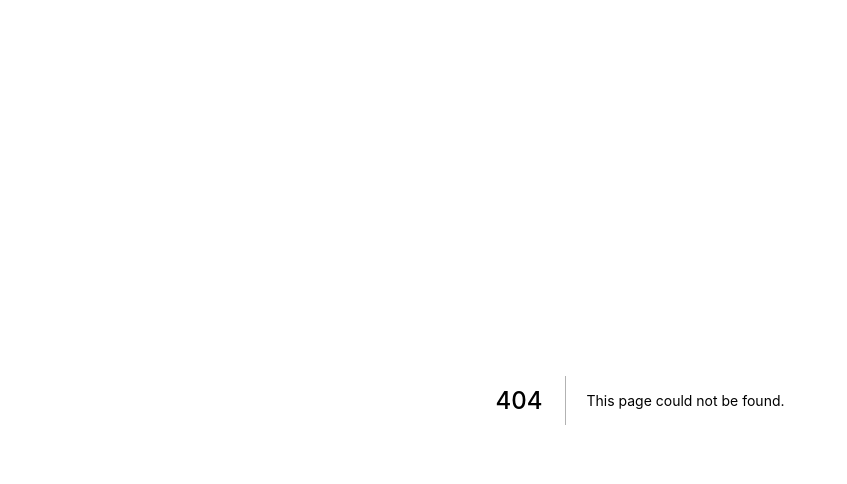
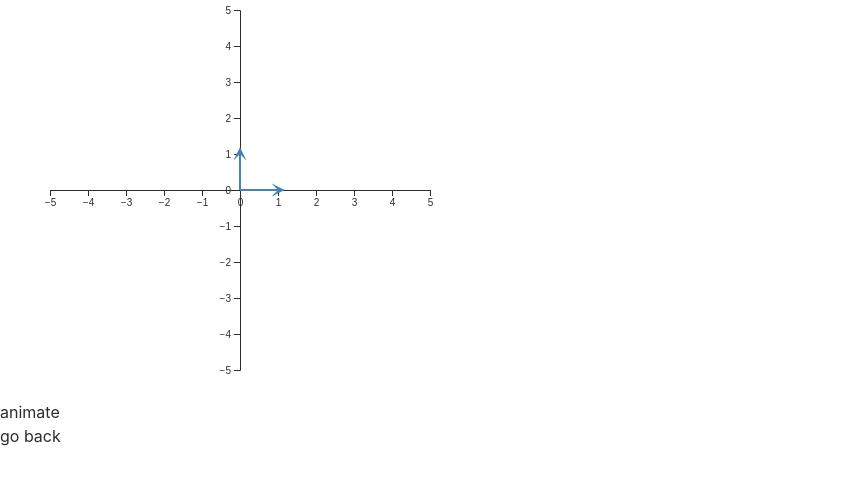
Before and after one commit to saviorocha/vector-space-ifg, a Next.js app: page /animationplane in a window 1280 px wide. Before the commit this address had no page. Shown: the top 484 px of the page, without its empty margins (0-847 px from the left). Built offline with nearby package versions, Linux system fonts and the light colour scheme.

Commit message:
Page navigation

```diff
--- a/components/pagesections/sideBar.tsx
+++ b/components/pagesections/sideBar.tsx
@@ -13,11 +13,13 @@ import useEvents from "../../hooks/useEvents";
 import useList from "../../hooks/useList";
 import { ISideBarProps } from "../../interfaces/interfaces";
 import BarItem from "../ui/BarItem";
+import { useRouter } from 'next/router'
 
 const SideBar: FunctionComponent<ISideBarProps> = ({
   sideBarStyle,
   sideBarRef,
 }) => {
+  const router = useRouter();
   const { setEvents } = useD3Context();
   const { list, setList, stateVecArr, setStateVecArr } = useListContext();
   const { addTransformation } = useList();
@@ -112,7 +114,7 @@ const SideBar: FunctionComponent<ISideBarProps> = ({
         <BarItem
           title={"Executar Transformações"}
           leftIcon={<Play />}
-          handleOnClick={() => {}}
+          handleOnClick={() => {router.push("/animationplane")}}
         />
       </ul>
     </nav>
--- /dev/null
+++ b/pages/animationplane.tsx
@@ -0,0 +1,29 @@
+import { useRouter } from "next/router";
+import { useEffect } from "react";
+import D3PlotAnimation from "../components/d3/D3plotAnimation";
+import { useD3Context } from "../context";
+
+const AnimationPlane = () => {
+  const router = useRouter();
+  const { setEvents } = useD3Context();
+
+  useEffect(() => {
+    setEvents([]);
+  }, []);
+
+  return (
+    <section>
+      <D3PlotAnimation />
+      <br />
+      <button
+        onClick={() => {
+          router.push("/editplane");
+        }}
+      >
+        go back
+      </button>
+    </section>
+  );
+};
+
+export default AnimationPlane;
```
